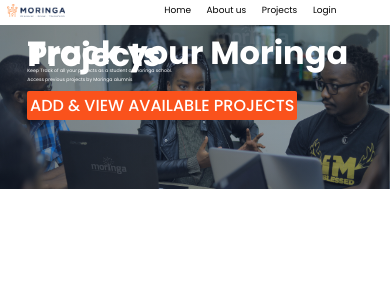
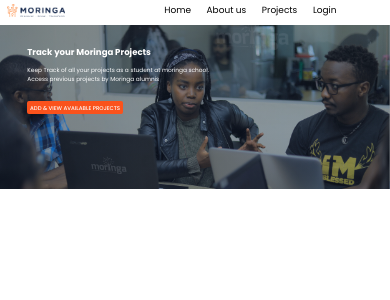
Before and after one commit to AjedidahMwanzia/Projects-tracking, an Angular app in the folder Front-end/Tracker/: page / in a window 390 px wide. Shown: the top 300 px of the page. Built offline with nearby package versions, Linux system fonts and the light colour scheme; a web font is replaced by a local one.

Commit message:
add background mediaqueries

```diff
--- a/Front-end/Tracker/src/app/homepage/homepage.component.css
+++ b/Front-end/Tracker/src/app/homepage/homepage.component.css
@@ -19,7 +19,7 @@
     margin-top: 1vw;
     font-size: 1.2vw;
 }
-/* .................................navbar media ................................ */
+/* ...............................media queries................................ */
 @media screen and (max-width: 450px) {
     .logo img{
         width: 15vw;
@@ -81,3 +81,46 @@
     border-radius: 0.5vw;
     font-weight: 500;
 }
+/* ...................mediaqueries........................... */
+@media screen and (max-width: 450px) {
+    .container{
+        background-image: linear-gradient(
+            90deg,
+            rgba(17,31,60,0.4),
+
+            rgba(17,31,60,0.3)
+        ),
+        url("../../assets/back2.jpg");
+
+        background-repeat: no-repeat;
+        background-size: cover;
+        height:42vw ;
+        width: 100%;
+    }
+    .container{
+        color: white;
+        padding-top: 7vw;
+        padding-left: 7vw;
+
+    }
+    .container h1{
+        padding-bottom: 3vw;
+        font-weight: 700;
+        line-height: 0.4vw;
+        font-size:2.2vw ;
+    }
+    .container p {
+        margin-bottom: 2vw;
+        font-size: 1.5vw;
+        line-height:2.3vw ;
+    }
+    .title a{
+        text-decoration: none;
+        color: white;
+        background-color: #fa521c;
+        padding: 0.7vw;
+        border-radius: 0.5vw;
+        font-weight: 500;
+        font-size: 1.4vw;
+    }
+}
```
